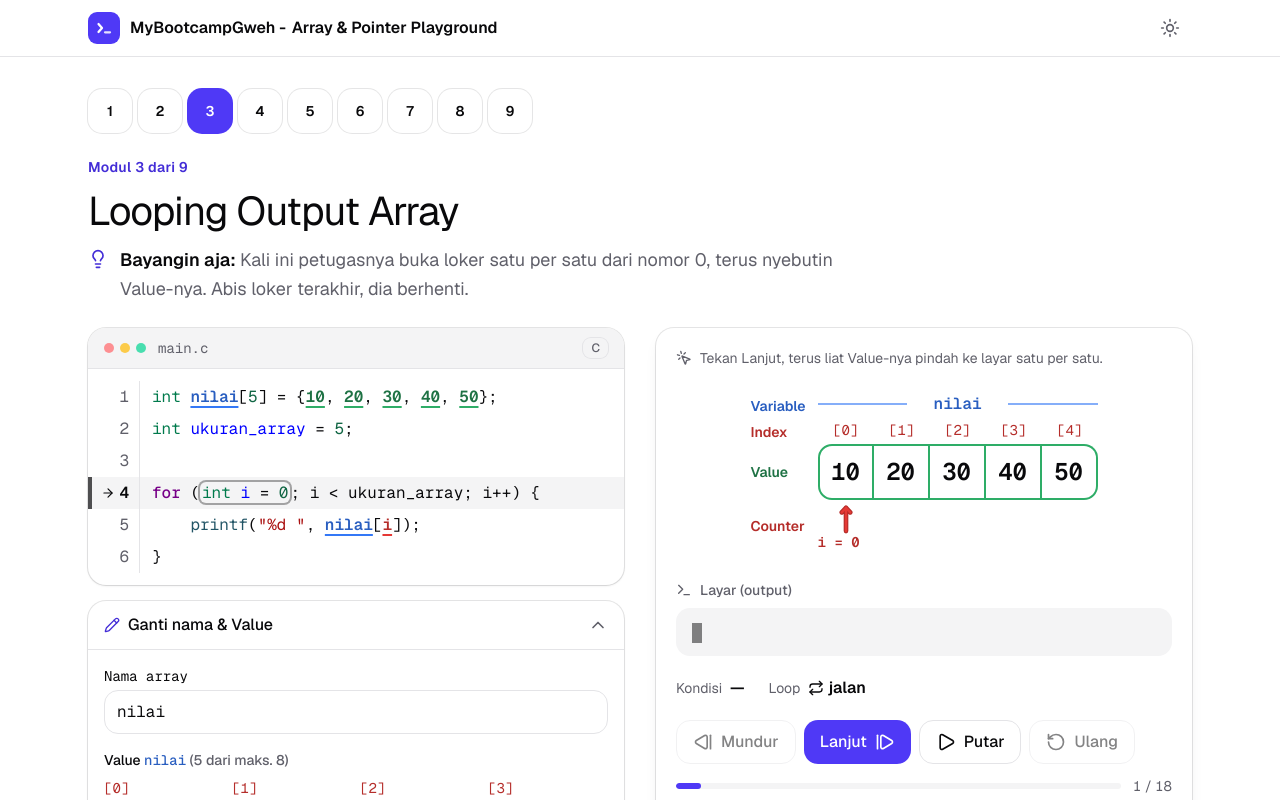
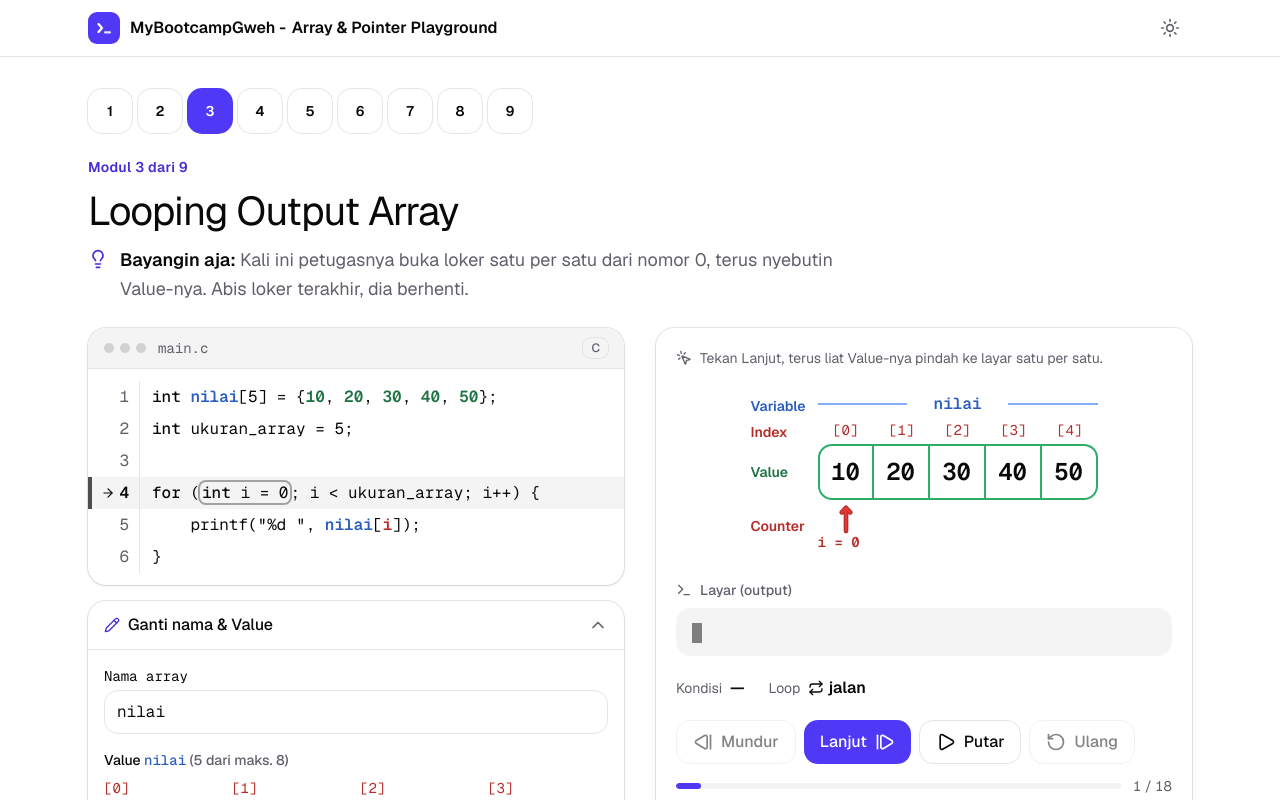
Before and after one commit to MyBootcampGweh/array-and-pointer-playground, a Next.js app: page /modul/3 in a window 1280 px wide. Shown: the top 800 px of the page. Built offline with nearby package versions, Linux system fonts and the light colour scheme.

Commit message:
refactor(code-panel): colour only the teaching roles

```diff
--- a/src/app/globals.css
+++ b/src/app/globals.css
@@ -98,15 +98,6 @@
   --color-pointer: var(--pointer);
   --color-pointer-ink: var(--pointer-ink);
 
-  /* MBG's editor palette, so code reads like it does in MBG's editor. */
-  --color-code-keyword: var(--code-keyword);
-  --color-code-type: var(--code-type);
-  --color-code-literal: var(--code-literal);
-  --color-code-string: var(--code-string);
-  --color-code-definition: var(--code-definition);
-  --color-code-special: var(--code-special);
-  --color-code-comment: var(--code-comment);
-
   --radius-sm: calc(var(--radius) * 0.6);
   --radius-md: calc(var(--radius) * 0.8);
   --radius-lg: var(--radius);
@@ -155,15 +146,6 @@
   --address-ink: #945518;
   --pointer: #d9a800;
   --pointer-ink: #7f6200;
-
-  --code-keyword: #770088;
-  /* MBG's #008855 measures 3.85:1 on the active-line tint; same hue, darker. */
-  --code-type: #007a4c;
-  --code-literal: #116644;
-  --code-string: #aa1111;
-  --code-definition: #0000ff;
-  --code-special: #225566;
-  --code-comment: #994400;
 }
 
 :root[data-theme="dark"] {
@@ -195,14 +177,6 @@
   --memory-ink: #42b575;
   --address-ink: var(--address);
   --pointer-ink: var(--pointer);
-
-  --code-keyword: #d2a8ff;
-  --code-type: #56d4a0;
-  --code-literal: #7ee787;
-  --code-string: #ff9492;
-  --code-definition: #79c0ff;
-  --code-special: #9ad1e8;
-  --code-comment: #b3a284;
 }
 
 @layer base {
--- a/src/components/code-panel.tsx
+++ b/src/components/code-panel.tsx
@@ -12,25 +12,13 @@ import {
   tokenise,
 } from "@/lib/c-syntax";
 
-// MBG's editor mapping: keywords also get weight, so the shape of the program
-// reads without relying on colour.
+// Greyscale on purpose: here a colour always means a role from the diagram,
+// so syntax only gets weight, which still shows the program's shape.
 const TOKEN_CLASS: Record<CodeTokenKind, string> = {
-  comment: "text-code-comment italic",
-  string: "text-code-string",
-  number: "text-code-literal",
-  type: "text-code-type",
-  keyword: "font-medium text-code-keyword",
-  function: "text-code-special",
-  definition: "text-code-definition",
+  comment: "text-muted-foreground italic",
+  string: "",
+  keyword: "font-medium",
   plain: "",
-};
-
-const ROLE_UNDERLINE: Record<CodeRole, string> = {
-  variable: "decoration-variable",
-  index: "decoration-index",
-  value: "decoration-memory",
-  address: "decoration-address",
-  pointer: "decoration-pointer",
 };
 
 type CodePanelProps = {
@@ -41,7 +29,7 @@ type CodePanelProps = {
   activePart?: string | null;
 };
 
-/** A static editor window in MBG's style: title bar, gutter, syntax colours. */
+/** A static editor window in MBG's style: title bar, gutter, active line. */
 export function CodePanel({
   lines,
   activeLine = null,
@@ -51,9 +39,12 @@ export function CodePanel({
     <section className="min-w-0 overflow-hidden rounded-2xl bg-card shadow-subtle ring-1 ring-foreground/10">
       <div className="flex items-center gap-3 border-b bg-muted px-4 py-2.5">
         <span aria-hidden="true" className="flex gap-1.5">
-          <span className="size-2.5 rounded-full bg-red-400/70" />
-          <span className="size-2.5 rounded-full bg-amber-400/70" />
-          <span className="size-2.5 rounded-full bg-emerald-400/70" />
+          {[0, 1, 2].map((dot) => (
+            <span
+              key={dot}
+              className="size-2.5 rounded-full bg-foreground/15"
+            />
+          ))}
         </span>
         <h2 className="font-mono text-sm text-muted-foreground">
           <span className="sr-only">Kode C, </span>main.c
@@ -138,10 +129,7 @@ function renderLine(line: CodeLine, ringed: string | null): ReactNode {
     const role = roles.find((r) => r.from <= from && from < r.to)?.role;
     const slice = text.slice(from, to);
     const node = role ? (
-      <span
-        key={from}
-        className={`font-semibold underline decoration-2 underline-offset-4 ${ROLE_TEXT[role]} ${ROLE_UNDERLINE[role]}`}
-      >
+      <span key={from} className={`font-semibold ${ROLE_TEXT[role]}`}>
         {slice}
       </span>
     ) : (
@@ -168,13 +156,14 @@ function renderLine(line: CodeLine, ringed: string | null): ReactNode {
 }
 
 function renderTokens(tokens: readonly CodeToken[]) {
-  return tokens.map((token, index) =>
-    token.kind === "plain" ? (
-      token.text
-    ) : (
-      <span key={index} className={TOKEN_CLASS[token.kind]}>
+  return tokens.map((token, index) => {
+    const className = TOKEN_CLASS[token.kind];
+    return className ? (
+      <span key={index} className={className}>
         {token.text}
       </span>
-    ),
-  );
+    ) : (
+      token.text
+    );
+  });
 }
--- a/src/lib/c-syntax.ts
+++ b/src/lib/c-syntax.ts
@@ -1,12 +1,4 @@
-export type CodeTokenKind =
-  | "comment"
-  | "string"
-  | "number"
-  | "type"
-  | "keyword"
-  | "function"
-  | "definition"
-  | "plain";
+export type CodeTokenKind = "comment" | "string" | "keyword" | "plain";
 
 export type CodeToken = { kind: CodeTokenKind; text: string };
 
@@ -45,9 +37,10 @@ export function arrayDeclaration(
   return parts;
 }
 
-// Enough C to read like MBG's editor does for these snippets, not a parser.
-const TYPES = "int|char|float|double|void|long|short|unsigned|signed|const";
-const KEYWORDS = "for|while|do|if|else|return|sizeof|break|continue";
+// Enough C for these snippets, not a parser. Types count as keywords: both
+// only get weight, because colour in the editor is kept for the roles.
+const KEYWORDS =
+  "int|char|float|double|void|long|short|unsigned|signed|const|for|while|do|if|else|return|sizeof|break|continue";
 
 // One alternation scanned left to right: at each position the first group
 // that matches wins, so a keyword inside a string stays part of the string.
@@ -55,16 +48,12 @@ const TOKEN = new RegExp(
   [
     String.raw`(?<comment>\/\/.*|\/\*.*?\*\/)`,
     String.raw`(?<string>"(?:[^"\\]|\\.)*")`,
-    String.raw`(?<number>\b\d+\b)`,
-    String.raw`(?<type>\b(?:${TYPES})\b)`,
     String.raw`(?<keyword>\b(?:${KEYWORDS})\b)`,
-    String.raw`(?<function>\b[A-Za-z_]\w*(?=\s*\())`,
-    String.raw`(?<definition>(?<=\b(?:${TYPES})\s+\**\s*)[A-Za-z_]\w*)`,
   ].join("|"),
   "g",
 );
 
-/** Splits one line of C into coloured tokens; joining their text gives the line back. */
+/** Splits one line of C into tokens; joining their text gives the line back. */
 export function tokenise(line: string): CodeToken[] {
   const tokens: CodeToken[] = [];
   let cursor = 0;
@@ -106,15 +95,7 @@ export function sliceTokens(
   return slice;
 }
 
-const TOKEN_KINDS: readonly string[] = [
-  "comment",
-  "string",
-  "number",
-  "type",
-  "keyword",
-  "function",
-  "definition",
-];
+const TOKEN_KINDS: readonly string[] = ["comment", "string", "keyword"];
 
 function isTokenKind(name: string | undefined): name is CodeTokenKind {
   return name !== undefined && TOKEN_KINDS.includes(name);
```
Also changed, not shown: 1 other file (tests, documents, lock files or other folders).
